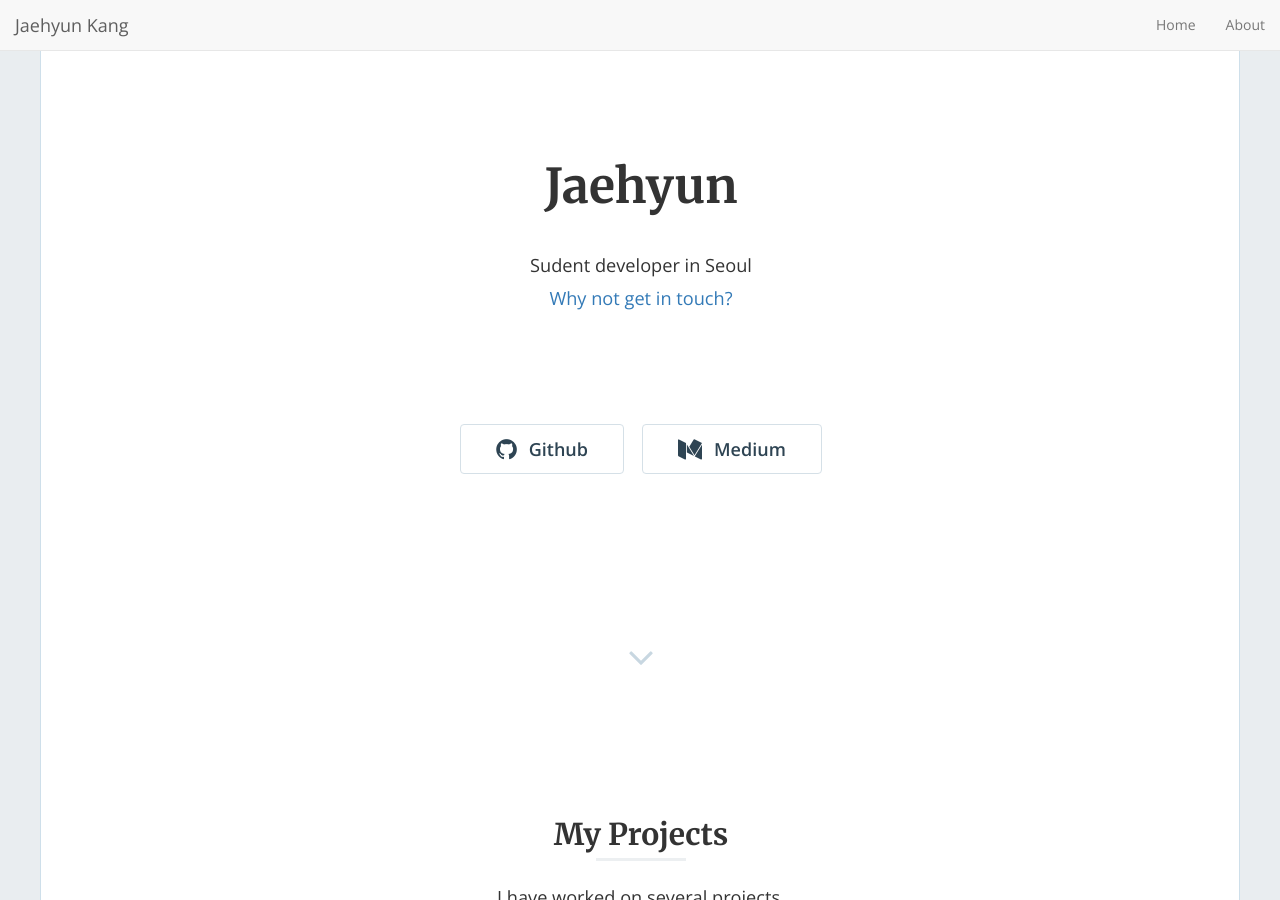
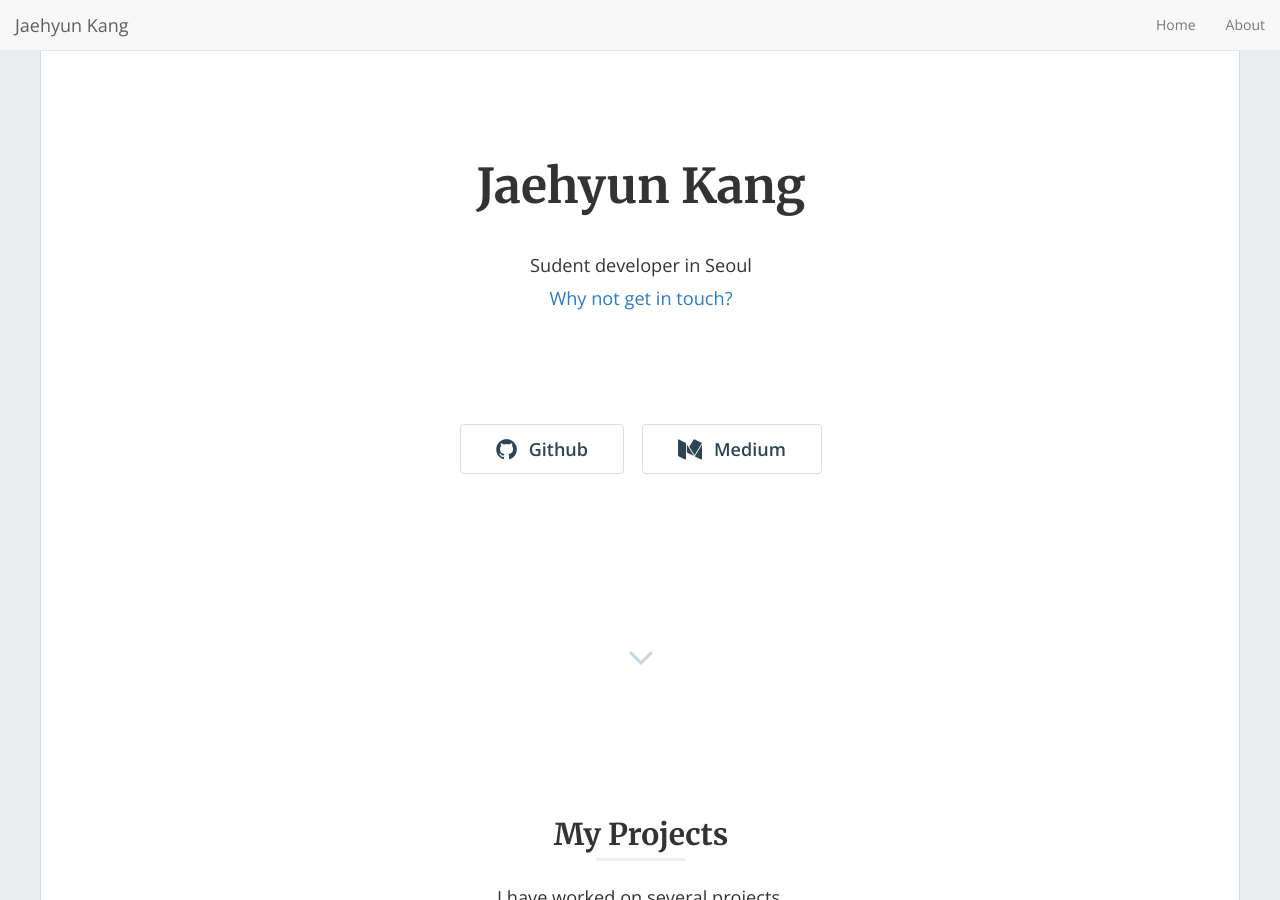
Before and after one commit to jamigibbs/phantom, a Jekyll site: the page built from index.html, in a window 1280 px wide and 900 px high. Built offline with Jekyll 4.4.1, drawn with Linux system fonts in a browser that asks for light colours; nearby versions of some CDN libraries; the list of posts is cut into pages by our own code.

Commit message:
Update global.yml

```diff
--- a/_data/global.yml
+++ b/_data/global.yml
@@ -1,5 +1,5 @@
 # Site Settings
-title: "Jaehyun"
+title: "Jaehyun Kang"
 description: "Sudent developer in Seoul"
 url: 'https://withkang.org' # the base hostname & protocol for your site
 nav: "true"
```
